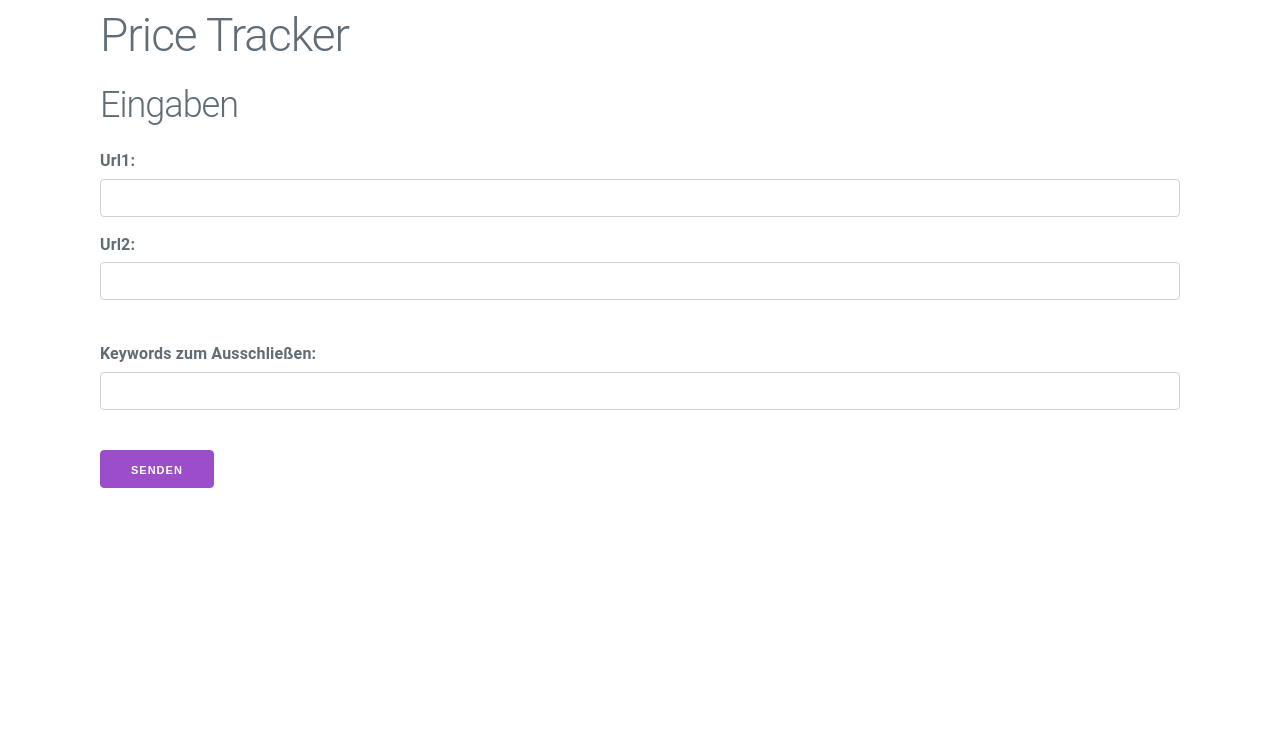
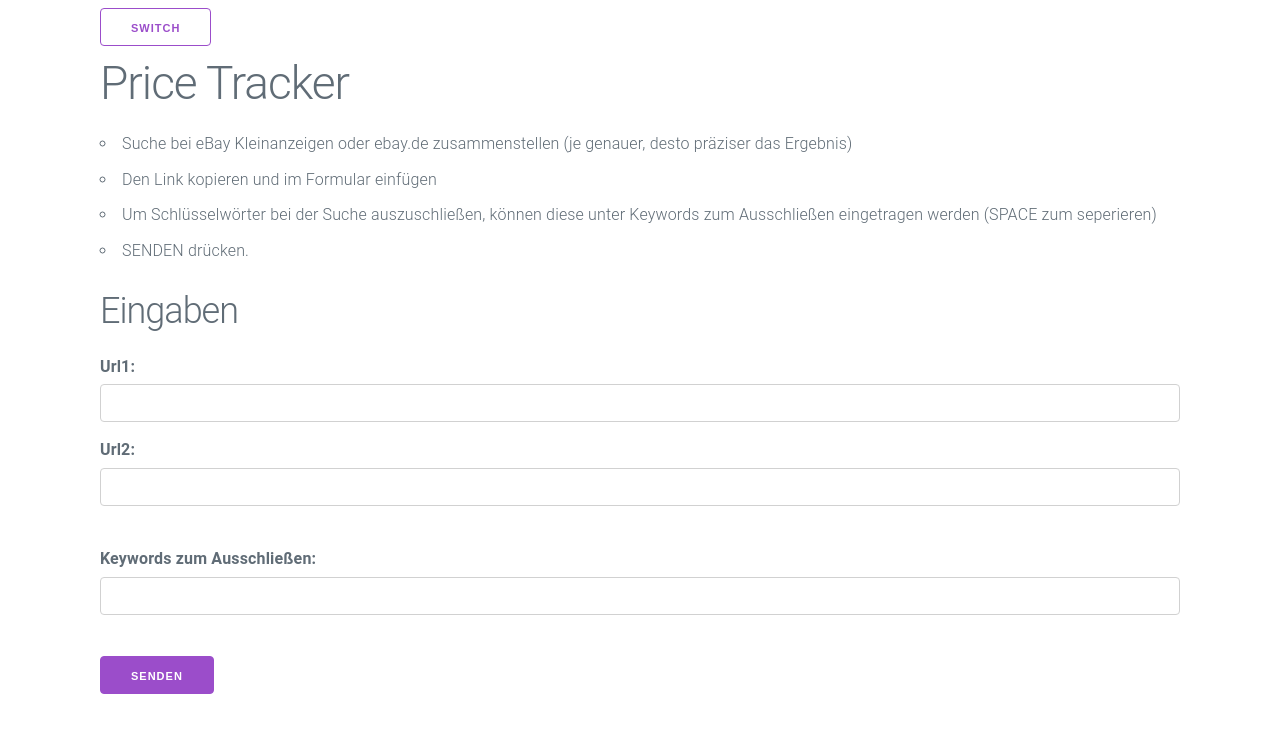
Before and after one commit to jkopka/price_tracker, a Flask app: page / in a window 1280 px wide. Shown: the top 733 px of the page. Run offline with Flask 2, Linux system fonts and the light colour scheme.

Commit message:
Dark Mode integriert
Dark Mode wird über einen Button aktiviert. Eventuell könnte man nen richtigen Switch einbauen.

```diff
--- a/app/templates/base.html
+++ b/app/templates/base.html
@@ -4,10 +4,25 @@
         <title>{{ title }}</title>
         <meta name="viewport" content="width=device-width,initial-scale=1,minimal-ui">
         <link rel="stylesheet" href="static/css/milligram.min.css">
+        <link rel="stylesheet" href="static/css/light-mode.css" id="theme" />
+    <script>
+      function switchSheet() {
+      let theme = document.getElementById("theme");
+
+      if (theme.getAttribute("href") == "static/css/light-mode.css") {
+        theme.href = "static/css/dark-mode.css";
+      } else {
+        theme.href = "static/css/light-mode.css";
+      }
+}
+    </script>
     </head>
 <body>
 
         <div class="container">
+            <div>
+                <button class="button button-outline" onclick="switchSheet()">Switch</button>
+              </div>
                 <h1>Price Tracker</h1>
 
         {% block content %}{% endblock %}
--- a/app/templates/form_input.html
+++ b/app/templates/form_input.html
@@ -1,11 +1,17 @@
 {% extends 'base.html' %}
 {% block content %}
+<ul>
+    <li>Suche bei eBay Kleinanzeigen oder ebay.de zusammenstellen (je genauer, desto präziser das Ergebnis)</li>
+    <li>Den Link kopieren und im Formular einfügen</li>
+    <li>Um Schlüsselwörter bei der Suche auszuschließen, können diese unter Keywords zum Ausschließen eingetragen werden (SPACE zum seperieren)</li>
+    <li>SENDEN drücken.</li>
+</ul>
 <form action="/result">
     <h2>Eingaben</h2>
     <label for="url1">Url1:</label>
-    <input type="text" id="url1" name="url1" value="{{ url1 }}"><br>
+    <input class="url" type="url" id="url1" name="url1" value="{{ url1 }}"><br>
     <label for="url2">Url2:</label>
-    <input type="text" id="url2" name="url2" value="{{ url2 }}"><br><br>
+    <input type="url" id="url2" name="url2" value="{{ url2 }}"><br><br>
     <label for="keywords">Keywords zum Ausschließen:</label>
     <input type="text" id="keywords" name="keywords" value="{{ keywords }}"><br><br>
     <input type="hidden" id="source" name="source" value="form_input">
```
Also changed, not shown: app/static/css/dark-mode.css (added, +7 -0 lines), app/templates/bar.html (deleted, +0 -9 lines), app/static/css/light-mode.css (added).
